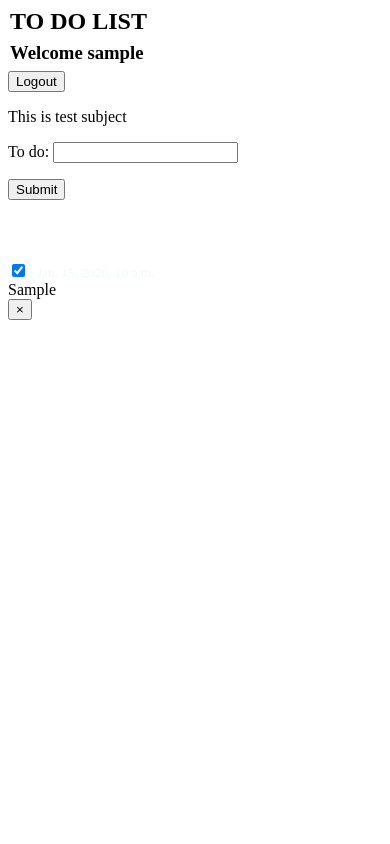
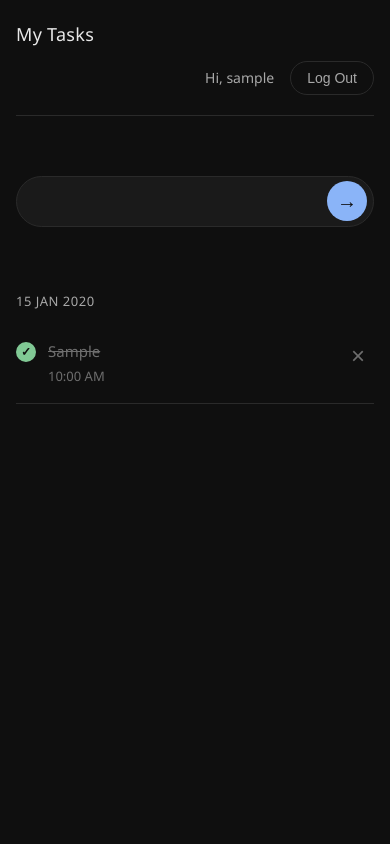
Before and after one commit to xenon18vinay/TODO, a Django app: page / in a window 390 px wide. Run offline with Django 5.2, Linux system fonts and the light colour scheme; a user stored in the database is signed in; tables that the repository leaves empty hold one stand-in row (values such as "Sample post").

Commit message:
improved the front end

```diff
--- a/DjangoProject1/settings.py
+++ b/DjangoProject1/settings.py
@@ -9,7 +9,7 @@ https://docs.djangoproject.com/en/5.2/topics/settings/
 For the full list of settings and their values, see
 https://docs.djangoproject.com/en/5.2/ref/settings/
 """
-
+import os
 from pathlib import Path
 
 # Build paths inside the project like this: BASE_DIR / 'subdir'.
@@ -104,7 +104,7 @@ USE_TZ = True
 # https://docs.djangoproject.com/en/5.2/howto/static-files/
 
 STATIC_URL = 'static/'
-
+STATICFILES_DIRS = [os.path.join(BASE_DIR, 'static')]
 # Default primary key field type
 # https://docs.djangoproject.com/en/5.2/ref/settings/#default-auto-field
 
--- a/list/templates/list/list.html
+++ b/list/templates/list/list.html
@@ -1,39 +1,52 @@
 {% extends 'base.html' %}
 
 {% block content %}
-	<p>This is test subject</p>
-    <form method="POST">
+    <!-- New Task Input Form - Gemini Style -->
+    <form method="POST" class="new-task-form">
         {% csrf_token %}
-        {{ form.as_p }}
-    <button type="submit">Submit</button>
+        {{ form.to_do }}
+        <button type="submit">→</button>
     </form>
-    <div>
+
+    <!-- Task List -->
+    <div class="task-list">
         {% for todo in todo_list %}
-        {% ifchanged todo.created_at.date%}
-            <h3 style="color: white; margin-top: 20px;">{{ todo.created_at|date:"d M Y" }}</h3>
+            {% ifchanged todo.created_at.date %}
+                <div class="date-header">
+                    {{ todo.created_at|date:"d M Y" }}
+                </div>
             {% endifchanged %}
 
-        <p>
-        <form METHOD="POST" action="{% url 'toggle_todo' todo.pk %} ">
+            <div class="task-item {% if todo.checker %}checked{% endif %}">
+                <!-- Toggle Checkbox Form -->
+                <form method="POST" action="{% url 'toggle_todo' todo.pk %}" class="toggle-form">
                     {% csrf_token %}
                     <label for="todo-{{ todo.pk }}">
-            <div>
-                <input type="checkbox" id="todo-{{ todo.pk }}" name="checker" onchange="this.form.submit()" {% if todo.checker %}checked{% endif %}>
-               <small style="color: aliceblue; margin-left: 5px; ">{{ todo.created_at }}</small> <br>
-    	       {{ todo.to_do }}
+                        <input
+                            type="checkbox"
+                            id="todo-{{ todo.pk }}"
+                            name="checker"
+                            onchange="this.form.submit()"
+                            {% if todo.checker %}checked{% endif %}
+                        >
+                        <span class="custom-checkbox"></span>
+                        <div class="task-content">
+                            <span class="task-text">{{ todo.to_do }}</span>
+                            <span class="task-time">{{ todo.created_at.time|date:"g:i A" }}</span>
                         </div>
                     </label>
                 </form>
-        <form METHOD="POST" action="{% url 'delete_todo' todo.pk %} " >
+
+                <!-- Delete Form -->
+                <form method="POST" action="{% url 'delete_todo' todo.pk %}" class="delete-form">
                     {% csrf_token %}
-            <label for="delete-{{ todo.pk }}">
-                <button class="close-button" id="delete-{{ todo.pk }}" onclick="this.form.submit()">&times;</button>
-            </label>
+                    <button type="submit" aria-label="Delete task">&times;</button>
                 </form>
-
-        </p>
+            </div>
+        {% empty %}
+            <div class="empty-state">
+                <p>No tasks yet. Start by adding one above!</p>
+            </div>
         {% endfor %}
-
     </div>
-
 {% endblock %}
--- /dev/null
+++ b/static/style.css
@@ -0,0 +1,494 @@
+:root {
+    --bg-primary: #0f0f0f;
+    --bg-secondary: #1a1a1a;
+    --bg-hover: #252525;
+    --text-primary: #e8e8e8;
+    --text-secondary: #a8a8a8;
+    --text-muted: #6e6e6e;
+    --border-color: #2a2a2a;
+    --accent-blue: #8ab4f8;
+    --accent-blue-hover: #a8c7fa;
+    --success-green: #81c995;
+    --delete-red: #f28b82;
+}
+
+* {
+    margin: 0;
+    padding: 0;
+    box-sizing: border-box;
+}
+
+body {
+    font-family: 'Google Sans', 'Segoe UI', Roboto, Arial, sans-serif;
+    background-color: var(--bg-primary);
+    color: var(--text-primary);
+    line-height: 1.6;
+    min-height: 100vh;
+}
+
+.container {
+    max-width: 800px;
+    margin: 0 auto;
+    padding: 0 20px;
+}
+
+/* Navigation */
+nav {
+    display: flex;
+    justify-content: space-between;
+    align-items: center;
+    padding: 20px 0;
+    border-bottom: 1px solid var(--border-color);
+    margin-bottom: 60px;
+}
+
+nav .brand {
+    font-size: 1.125rem;
+    font-weight: 400;
+    color: var(--text-primary);
+    letter-spacing: 0.3px;
+}
+
+nav .auth-links {
+    display: flex;
+    align-items: center;
+    gap: 16px;
+}
+
+nav .auth-links span {
+    color: var(--text-secondary);
+    font-size: 0.875rem;
+    font-weight: 400;
+}
+
+nav button,
+.auth-links a {
+    background: none;
+    border: 1px solid var(--border-color);
+    color: var(--text-secondary);
+    padding: 8px 16px;
+    border-radius: 20px;
+    cursor: pointer;
+    font-size: 0.875rem;
+    text-decoration: none;
+    font-weight: 400;
+    transition: all 0.2s ease;
+}
+
+nav button:hover,
+.auth-links a:hover {
+    background-color: var(--bg-hover);
+    color: var(--text-primary);
+    border-color: var(--text-muted);
+}
+
+/* Main Content Area */
+main {
+    max-width: 720px;
+    margin: 0 auto;
+}
+
+/* Input Form - Gemini Style */
+.new-task-form {
+    display: flex;
+    align-items: center;
+    background-color: var(--bg-secondary);
+    border: 1px solid var(--border-color);
+    border-radius: 32px;
+    padding: 4px 6px 4px 24px;
+    margin-bottom: 48px;
+    transition: all 0.2s ease;
+}
+
+.new-task-form:focus-within {
+    border-color: var(--text-muted);
+    box-shadow: 0 2px 8px rgba(0, 0, 0, 0.3);
+}
+
+.new-task-form input[type="text"] {
+    flex: 1;
+    background: none;
+    border: none;
+    outline: none;
+    color: var(--text-primary);
+    font-size: 1rem;
+    padding: 14px 8px;
+    font-weight: 400;
+}
+
+.new-task-form input[type="text"]::placeholder {
+    color: var(--text-muted);
+}
+
+.new-task-form button {
+    background: var(--accent-blue);
+    color: var(--bg-primary);
+    border: none;
+    border-radius: 50%;
+    width: 44px;
+    height: 44px;
+    font-size: 1.25rem;
+    font-weight: 500;
+    cursor: pointer;
+    display: flex;
+    align-items: center;
+    justify-content: center;
+    transition: all 0.2s ease;
+    flex-shrink: 0;
+}
+
+.new-task-form button:hover {
+    background-color: var(--accent-blue-hover);
+    transform: scale(1.05);
+}
+
+.new-task-form button:active {
+    transform: scale(0.98);
+}
+
+/* Task List */
+.task-list {
+    margin-top: 32px;
+}
+
+.date-header {
+    color: var(--text-secondary);
+    font-size: 0.813rem;
+    font-weight: 500;
+    text-transform: uppercase;
+    letter-spacing: 0.5px;
+    padding: 16px 0 12px 0;
+    margin-top: 32px;
+}
+
+.date-header:first-child {
+    margin-top: 0;
+}
+
+/* Task Item */
+.task-item {
+    display: flex;
+    align-items: flex-start;
+    gap: 12px;
+    padding: 16px 0;
+    border-bottom: 1px solid var(--border-color);
+    transition: background-color 0.15s ease;
+}
+
+.task-item:hover {
+    background-color: rgba(255, 255, 255, 0.02);
+}
+
+/* Custom Checkbox */
+.toggle-form {
+    flex: 1;
+    min-width: 0;
+}
+
+.toggle-form label {
+    display: flex;
+    align-items: flex-start;
+    cursor: pointer;
+    gap: 12px;
+}
+
+.toggle-form input[type="checkbox"] {
+    opacity: 0;
+    width: 0;
+    height: 0;
+    position: absolute;
+}
+
+.custom-checkbox {
+    width: 20px;
+    height: 20px;
+    border: 2px solid var(--text-muted);
+    border-radius: 50%;
+    display: flex;
+    align-items: center;
+    justify-content: center;
+    transition: all 0.2s ease;
+    flex-shrink: 0;
+    margin-top: 2px;
+    background-color: transparent;
+}
+
+.toggle-form input[type="checkbox"]:checked + .custom-checkbox {
+    background-color: var(--success-green);
+    border-color: var(--success-green);
+}
+
+.toggle-form input[type="checkbox"]:checked + .custom-checkbox::after {
+    content: '✓';
+    font-size: 12px;
+    font-weight: 600;
+    color: var(--bg-primary);
+}
+
+.custom-checkbox:hover {
+    border-color: var(--text-secondary);
+}
+
+/* Task Content */
+.task-content {
+    display: flex;
+    flex-direction: column;
+    gap: 4px;
+    flex: 1;
+    min-width: 0;
+}
+
+.task-text {
+    font-size: 0.938rem;
+    font-weight: 400;
+    color: var(--text-primary);
+    line-height: 1.5;
+    word-break: break-word;
+}
+
+.task-item.checked .task-text {
+    text-decoration: line-through;
+    color: var(--text-muted);
+}
+
+.task-time {
+    color: var(--text-muted);
+    font-size: 0.813rem;
+    font-weight: 400;
+}
+
+/* Delete Button */
+.delete-form {
+    flex-shrink: 0;
+}
+
+.delete-form button {
+    background: none;
+    border: none;
+    color: var(--text-muted);
+    font-size: 1.5rem;
+    font-weight: 300;
+    cursor: pointer;
+    padding: 0;
+    width: 32px;
+    height: 32px;
+    border-radius: 50%;
+    display: flex;
+    align-items: center;
+    justify-content: center;
+    transition: all 0.2s ease;
+    line-height: 1;
+}
+
+.delete-form button:hover {
+    color: var(--delete-red);
+    background-color: rgba(242, 139, 130, 0.1);
+}
+
+/* Empty State */
+.empty-state {
+    text-align: center;
+    padding: 60px 20px;
+    color: var(--text-muted);
+}
+
+.empty-state p {
+    font-size: 0.938rem;
+    margin-top: 12px;
+}
+
+/* Responsive Design */
+@media (max-width: 768px) {
+    .container {
+        padding: 0 16px;
+    }
+
+    nav {
+        flex-direction: column;
+        align-items: flex-start;
+        gap: 12px;
+    }
+
+    nav .auth-links {
+        width: 100%;
+        justify-content: flex-end;
+    }
+
+    .new-task-form {
+        padding: 4px 6px 4px 20px;
+    }
+
+    .new-task-form input[type="text"] {
+        font-size: 0.938rem;
+        padding: 12px 8px;
+    }
+
+    .new-task-form button {
+        width: 40px;
+        height: 40px;
+    }
+}
+
+/* Authentication Pages */
+.auth-container {
+    display: flex;
+    justify-content: center;
+    align-items: center;
+    min-height: calc(100vh - 200px);
+    padding: 40px 20px;
+}
+
+.auth-card {
+    background-color: var(--bg-secondary);
+    border: 1px solid var(--border-color);
+    border-radius: 16px;
+    padding: 48px 40px;
+    width: 100%;
+    max-width: 420px;
+    box-shadow: 0 4px 16px rgba(0, 0, 0, 0.3);
+}
+
+.auth-title {
+    font-size: 1.75rem;
+    font-weight: 400;
+    color: var(--text-primary);
+    margin-bottom: 8px;
+    text-align: center;
+}
+
+.auth-subtitle {
+    font-size: 0.938rem;
+    color: var(--text-secondary);
+    text-align: center;
+    margin-bottom: 32px;
+}
+
+.auth-form {
+    display: flex;
+    flex-direction: column;
+    gap: 24px;
+}
+
+.form-group {
+    display: flex;
+    flex-direction: column;
+    gap: 8px;
+}
+
+.form-label {
+    font-size: 0.875rem;
+    font-weight: 500;
+    color: var(--text-secondary);
+    margin-bottom: 4px;
+}
+
+.auth-form input[type="text"],
+.auth-form input[type="password"] {
+    background-color: var(--bg-primary);
+    border: 1px solid var(--border-color);
+    border-radius: 8px;
+    padding: 12px 16px;
+    font-size: 0.938rem;
+    color: var(--text-primary);
+    outline: none;
+    transition: all 0.2s ease;
+    width: 100%;
+}
+
+.auth-form input[type="text"]:focus,
+.auth-form input[type="password"]:focus {
+    border-color: var(--accent-blue);
+    box-shadow: 0 0 0 3px rgba(138, 180, 248, 0.1);
+}
+
+.form-error {
+    font-size: 0.813rem;
+    color: var(--delete-red);
+    margin-top: 4px;
+}
+
+.form-error-box {
+    background-color: rgba(242, 139, 130, 0.1);
+    border: 1px solid rgba(242, 139, 130, 0.3);
+    border-radius: 8px;
+    padding: 12px 16px;
+    font-size: 0.875rem;
+    color: var(--delete-red);
+}
+
+.auth-button {
+    background-color: var(--accent-blue);
+    color: var(--bg-primary);
+    border: none;
+    border-radius: 8px;
+    padding: 14px 24px;
+    font-size: 0.938rem;
+    font-weight: 500;
+    cursor: pointer;
+    transition: all 0.2s ease;
+    margin-top: 8px;
+}
+
+.auth-button:hover {
+    background-color: var(--accent-blue-hover);
+    transform: translateY(-1px);
+    box-shadow: 0 4px 12px rgba(138, 180, 248, 0.3);
+}
+
+.auth-button:active {
+    transform: translateY(0);
+}
+
+.auth-footer {
+    text-align: center;
+    margin-top: 24px;
+    font-size: 0.875rem;
+    color: var(--text-secondary);
+}
+
+.auth-link {
+    color: var(--accent-blue);
+    text-decoration: none;
+    font-weight: 500;
+    transition: color 0.2s ease;
+}
+
+.auth-link:hover {
+    color: var(--accent-blue-hover);
+    text-decoration: underline;
+}
+
+/* Responsive Auth Pages */
+@media (max-width: 768px) {
+    .auth-card {
+        padding: 36px 28px;
+    }
+
+    .auth-title {
+        font-size: 1.5rem;
+    }
+
+    .auth-subtitle {
+        font-size: 0.875rem;
+    }
+}
+
+/* Animations */
+@keyframes fadeIn {
+    from {
+        opacity: 0;
+        transform: translateY(8px);
+    }
+    to {
+        opacity: 1;
+        transform: translateY(0);
+    }
+}
+
+.task-item {
+    animation: fadeIn 0.3s ease;
+}
+
+.auth-card {
+    animation: fadeIn 0.4s ease;
+}
--- a/templates/base.html
+++ b/templates/base.html
@@ -1,33 +1,34 @@
+{% load static %}
 <!DOCTYPE html>
 <html lang="en">
 <head>
     <meta charset="UTF-8">
-    <title>To DO list</title>
+    <meta name="viewport" content="width=device-width, initial-scale=1.0">
+    <title>Tasks</title>
+    <link rel="stylesheet" href="{% static 'style.css' %}">
 </head>
 <body>
+    <div class="container">
         <nav>
-    <h2 style="margin: 7px 2px">TO DO LIST</h2>
+            <div class="brand">My Tasks</div>
+            <div class="auth-links">
                 {% if user.is_authenticated %}
-        <h3 style="margin: 7px 2px">Welcome {{ user.username }}</h3>
-
-        <form action="{% url 'logout' %}" method="POST">
+                    <span>Hi, {{ user.username }}</span>
+                    <form action="{% url 'logout' %}" method="POST" style="display: inline; margin: 0;">
                         {% csrf_token %}
-        <button type="submit">Logout</button>
+                        <button type="submit">Log Out</button>
                     </form>
                 {% else %}
-        <form action="{% url 'login' %}" method="POST" style="margin-bottom: 10px">
-        {% csrf_token %}
-        <button type="submit" >Log In</button>
-        </form>
+                    <a href="{% url 'login' %}">Log In</a>
+                    <a href="{% url 'signup' %}">Sign Up</a>
+                {% endif %}
+            </div>
+        </nav>
 
-        <form action="{% url 'signup' %}" method="POST">
-        {% csrf_token %}
-        <button type="submit">Sign Up</button>
-        </form>
-    {% endif %}
-</nav>
+        <main>
             {% block content %}
-
             {% endblock %}
+        </main>
+    </div>
 </body>
 </html>
```
Also changed, not shown: templates/registration/login.html (+38 -13 lines), templates/registration/signup.html (+36 -15 lines). Lines whose indentation alone changed are shown as unchanged.
